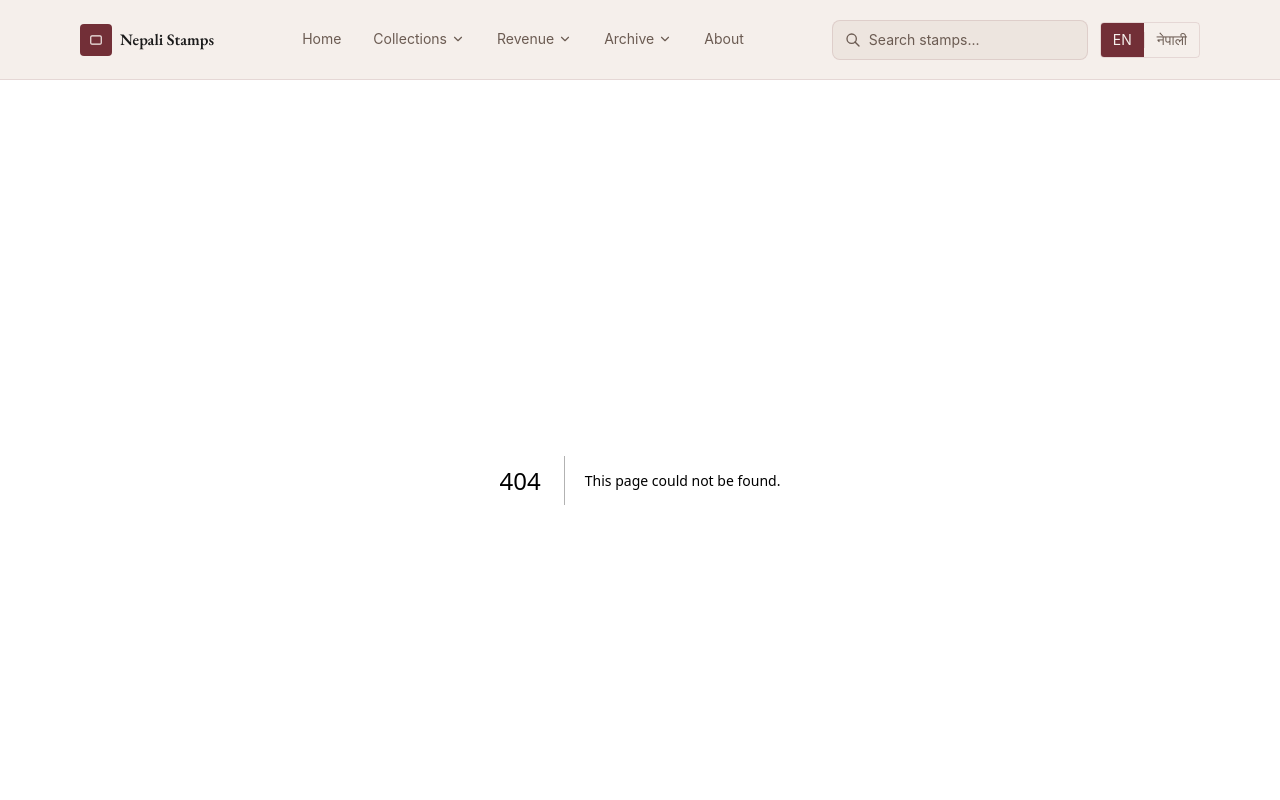
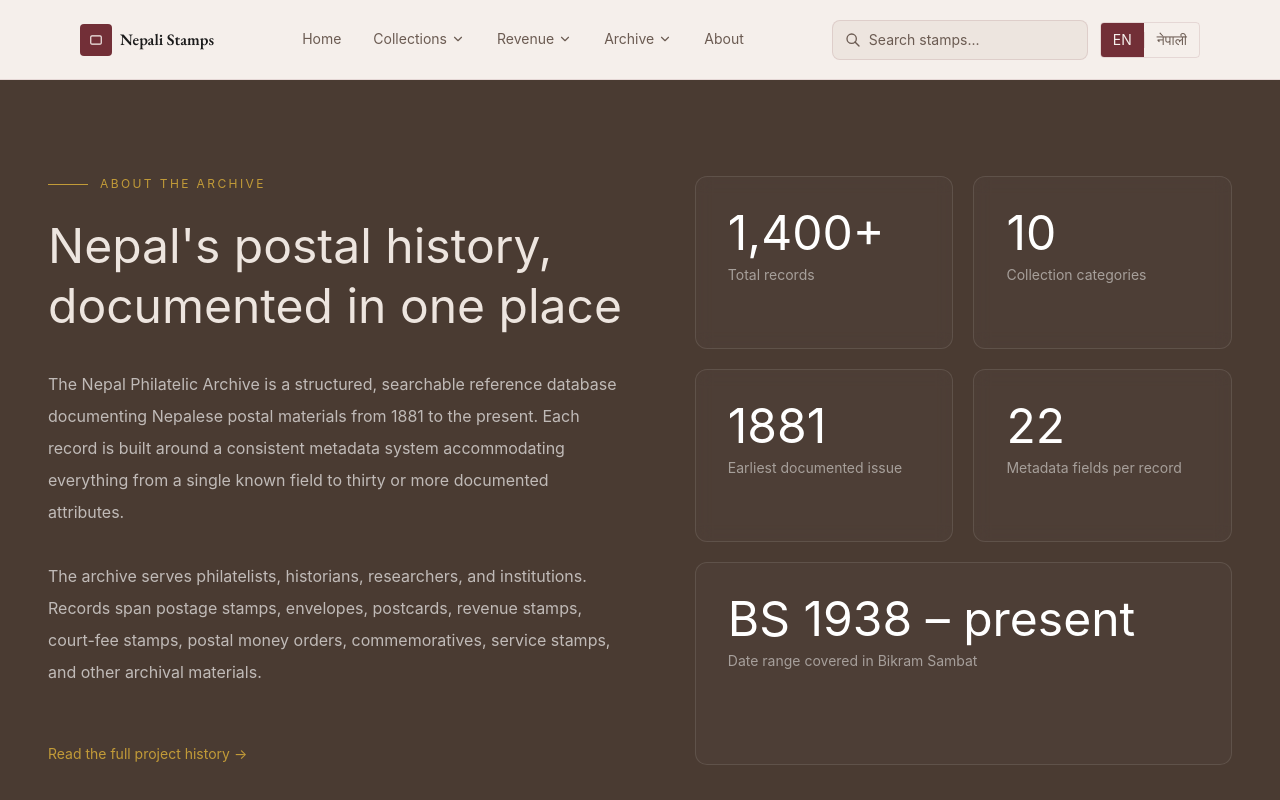
Before and after one commit to santubaba/Nepali-Stamp, a Next.js app: page /components/AboutInfo in a window 1280 px wide. Before the commit this address had no page. Shown: the top 800 px of the page. Built offline with nearby package versions, Linux system fonts and the light colour scheme.

Commit message:
Added links on the breadcrumbs, added about info, created stamps and envelopes page

```diff
--- /dev/null
+++ b/app/breadcrumbs/page.tsx
@@ -0,0 +1,24 @@
+"use client";
+import { usePathname } from "next/navigation";
+import Link from "next/link";
+export default function BreadCrumb({ showHome = true }) {
+  const pathname = usePathname();
+  const path = pathname.split("/").filter((item) => item !== "");
+
+  return (
+    <div className="inline-flex ">
+      {showHome && <Link href={"/"}> Home </Link>}
+      {path.map((item, index) => {
+        const href = "/" + path.slice(0, index + 1).join("/");
+        const isLast = index === path.length - 1;
+
+        return (
+          <div key={item}>
+            <span> / </span>
+            {isLast ? <span>{item}</span> : <Link href={href}>{item}</Link>}
+          </div>
+        );
+      })}
+    </div>
+  );
+}
--- /dev/null
+++ b/app/collections/envelopes/page.tsx
@@ -0,0 +1,11 @@
+import BreadCrumb from "@/app/breadcrumbs/page";
+
+
+export default function Envelopes(){
+    return (
+        <div>
+            <BreadCrumb/>
+
+        </div>
+    )
+}
--- /dev/null
+++ b/app/collections/stamps/page.tsx
@@ -0,0 +1,9 @@
+import BreadCrumb from "@/app/breadcrumbs/page";
+
+export default function Stamps(){
+    return (
+        <div>
+            <BreadCrumb/>
+        </div>
+    )
+}
--- /dev/null
+++ b/app/components/AboutInfo/page.tsx
@@ -0,0 +1,104 @@
+export default function AboutInfo() {
+  const stats = [
+    {
+      value: "1,400+", // TODO: will implement with db later on.
+      label: "Total records",
+    },
+    {
+      value: "10",
+      label: "Collection categories",
+    },
+    {
+      value: "1881",
+      label: "Earliest documented issue",
+    },
+    {
+      value: "22",
+      label: "Metadata fields per record",
+    },
+  ];
+
+  return (
+    <section className="bg-[var(--color-brand-secondary)] py-24 px-6 lg:px-12">
+      <div className="mx-auto max-w-7xl grid gap-14 lg:grid-cols-[1.1fr_1fr]">
+        {/* Left content */}
+        <div className="text-[var(--color-brand-surface)]">
+          <div className="flex items-center gap-3 mb-6">
+            <span className="h-px w-10 bg-[var(--color-brand-accent)]" />
+            <p className="font-[var(--font-meta)] text-xs uppercase tracking-[0.2em] text-[var(--color-brand-accent)]">
+              About The Archive
+            </p>
+          </div>
+
+          <h2 className="mb-8 max-w-xl font-[var(--font-heading)] text-4xl leading-tight lg:text-5xl">
+            Nepal&apos;s postal history,
+            <br />
+            documented in one place
+          </h2>
+
+          <div className="max-w-xl space-y-8 font-[var(--font-body)] text-base leading-8 text-white/65">
+            <p>
+              The Nepal Philatelic Archive is a structured, searchable reference
+              database documenting Nepalese postal materials from 1881 to the
+              present. Each record is built around a consistent metadata system
+              accommodating everything from a single known field to thirty or
+              more documented attributes.
+            </p>
+
+            <p>
+              The archive serves philatelists, historians, researchers, and
+              institutions. Records span postage stamps, envelopes, postcards,
+              revenue stamps, court-fee stamps, postal money orders,
+              commemoratives, service stamps, and other archival materials.
+            </p>
+          </div>
+
+          <a
+            href="/about/history"
+            className="mt-14 inline-block font-[var(--font-meta)] text-sm text-[var(--color-brand-accent)] transition hover:translate-x-1"
+          >
+            Read the full project history →
+          </a>
+        </div>
+
+        {/* Right cards */}
+        <div className="grid gap-5">
+          <div className="grid grid-cols-1 gap-5 sm:grid-cols-2">
+            {stats.map((item) => (
+              <div
+                key={item.label}
+                className="rounded-[var(--radius-2xl)]
+                border border-white/10
+                bg-white/[0.02]
+                p-8 backdrop-blur-sm"
+              >
+                <h3 className="font-[var(--font-heading)] text-5xl text-white">
+                  {item.value}
+                </h3>
+
+                <p className="mt-2 font-[var(--font-body)] text-sm text-white/50">
+                  {item.label}
+                </p>
+              </div>
+            ))}
+          </div>
+
+          <div
+            className="rounded-[var(--radius-2xl)]
+            border border-white/10
+            bg-white/[0.02]
+            p-8"
+          >
+            <h3 className="font-[var(--font-heading)] text-5xl text-white">
+              BS 1938 – present
+            </h3>
+
+            <p className="mt-2 font-[var(--font-body)] text-sm text-white/50">
+              Date range covered in Bikram Sambat
+            </p>
+          </div>
+        </div>
+      </div>
+    </section>
+  );
+}
--- a/app/layout.tsx
+++ b/app/layout.tsx
@@ -4,6 +4,7 @@ import Navbar from "./components/Navbar/page";
 import "./globals.css";
 import Footer from "./components/Footer/page";
 import { LanguageProvider } from "./context/LanguageContext";
+import AboutInfo from "./components/AboutInfo/page";
 
 const inter = Inter({
   subsets: ["latin"],
@@ -39,6 +40,7 @@ export default function RootLayout({
         <LanguageProvider>
           <Navbar />
           <main className="flex-1">{children}</main>
+          <AboutInfo />
           <Footer />
         </LanguageProvider>
       </body>
```
